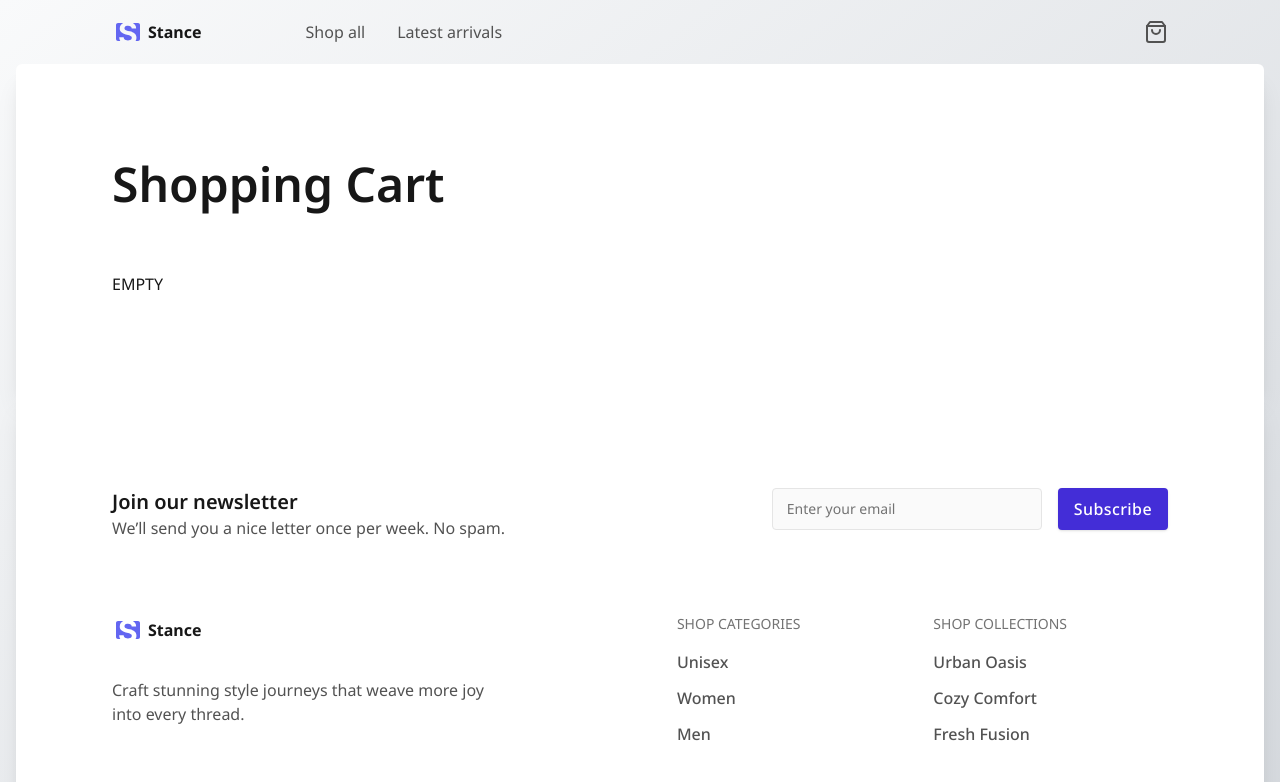
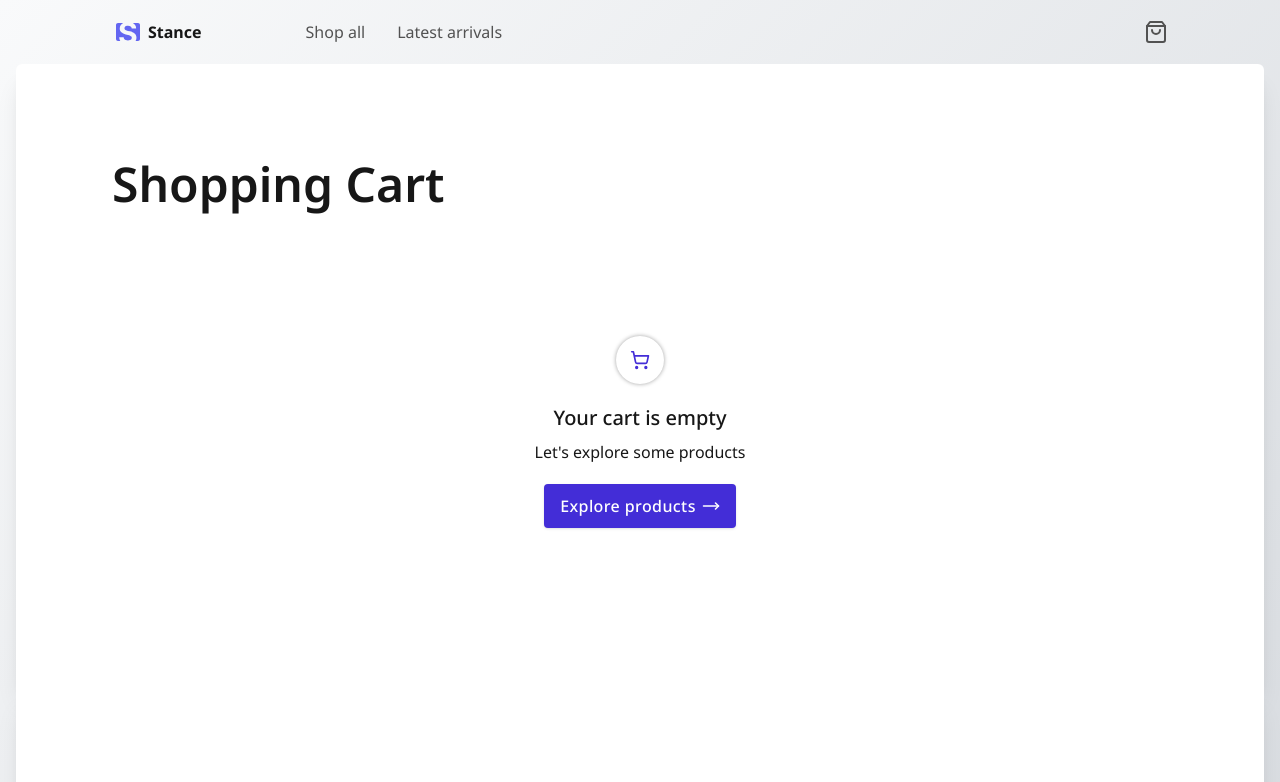
Before and after one commit to AndrejBerezni/Stance, a Next.js app: page /en/cart in a window 1280 px wide. Shown: the top 782 px of the page. Built offline with nearby package versions, Linux system fonts and the light colour scheme.

Commit message:
feat(cart): create cart-empty component

```diff
--- a/messages/en.json
+++ b/messages/en.json
@@ -146,6 +146,9 @@
     "addCoupon": "Add coupon code",
     "free": "free",
     "total": "Total",
-    "checkout": "Checkout"
+    "checkout": "Checkout",
+    "emptyCart": "Your cart is empty",
+    "exploreCall": "Let's explore some products",
+    "explore": "Explore products"
   }
 }
--- a/messages/pt.json
+++ b/messages/pt.json
@@ -146,6 +146,9 @@
     "addCoupon": "Adicionar código de cupão",
     "free": "grátis",
     "total": "Total",
-    "checkout": "Finalizar Compra"
+    "checkout": "Finalizar Compra",
+    "emptyCart": "O seu carrinho está vazio",
+    "exploreCall": "Vamos explorar alguns produtos",
+    "explore": "Explorar produtos"
   }
 }
--- a/src/features/cart/components/cart-empty.tsx
+++ b/src/features/cart/components/cart-empty.tsx
@@ -1,3 +1,31 @@
+import { ShoppingCart, MoveRight } from 'lucide-react';
+import Link from 'next/link';
+import { useLocale, useTranslations } from 'next-intl';
+
+import buttonVariants from '@/components/ui/button/styles';
+import IconContainer from '@/components/ui/icon-container';
+import { cn } from '@/lib/utils/cn';
+
 export default function CartEmpty() {
-  return <div>EMPTY</div>;
+  const translate = useTranslations('cart');
+  const locale = useLocale();
+
+  return (
+    <article className="flex min-h-[40vh] flex-col items-center justify-center gap-5 text-center">
+      <IconContainer>
+        <ShoppingCart size={20} />
+      </IconContainer>
+      <div>
+        <h2 className="mb-2 text-xl font-medium">{translate('emptyCart')}</h2>
+        <p>{translate('exploreCall')}</p>
+      </div>
+      <Link
+        href={`/${locale}/catalogue`}
+        className={cn(buttonVariants({ variant: 'primary', size: 'md' }))}
+      >
+        {translate('explore')}
+        <MoveRight size={18} />
+      </Link>
+    </article>
+  );
 }
```
